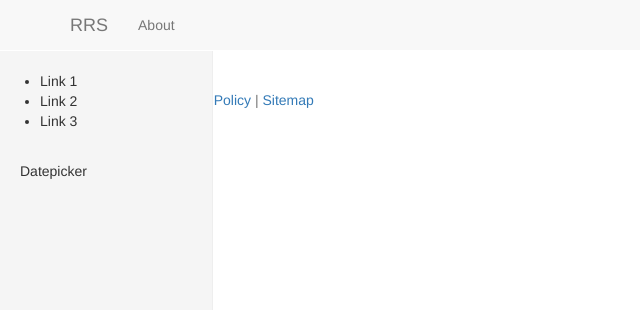
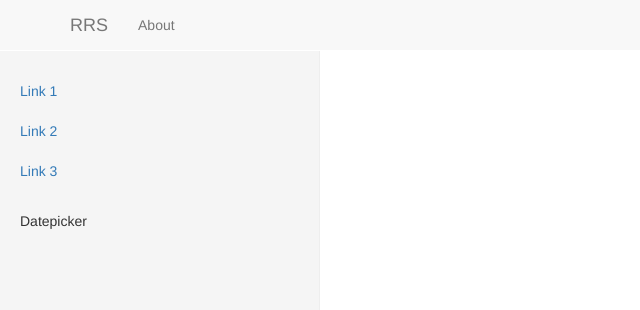
Before and after one commit to KRGG/RRS, a Django app: page /staff/ in a window 1280 px wide. Shown: the top 310 px of the page, without its empty margins (0-640 px from the left). Run offline with Django 3.2, Linux system fonts and the light colour scheme; parts of the project's set-up code (start-up, migrations or seed data) failed here and were passed over; some libraries are stand-ins or nearby versions.

Commit message:
Fixed overlapping sidebar & footer

```diff
--- /dev/null
+++ b/RRS/staff/static/css/rrs_staff.css
@@ -0,0 +1,3 @@
+.sidebar {
+    z-index: 0;
+}
--- a/RRS/staff/templates/staff/base.html
+++ b/RRS/staff/templates/staff/base.html
@@ -9,19 +9,18 @@
 
     {% block staff_css %}
       <link href="{% static "css/dashboard.css" %}" rel="stylesheet">
+      <link href="{% static "css/rrs_staff.css" %}" rel="stylesheet">
     {% endblock staff_css%}
 
     {% block template_sidebar %}
 
         <span class= 'row'>
-            <div class ='col-md-2 col-sm-3 sidebar'>
-                <div class='nav nav-sidebar'>
-                    <ul id='sidebar-links'>
-                        <li class='active'>Link 1</li>
-                        <li>Link 2</li>
-                        <li>Link 3</li>
-                    </ul>
-                </div>
+            <div class ='col-md-3 col-sm-3 sidebar'>
+                <ul class='nav nav-sidebar'>
+                    <li><a href="#">Link 1</a></li>
+                    <li><a href="#">Link 2</a></li>
+                    <li><a href="#">Link 3</a></li>
+                </ul>
                 {% block date_picker %}
                 <div id="datepicker"> Datepicker</div>
                 {% endblock %}
```
